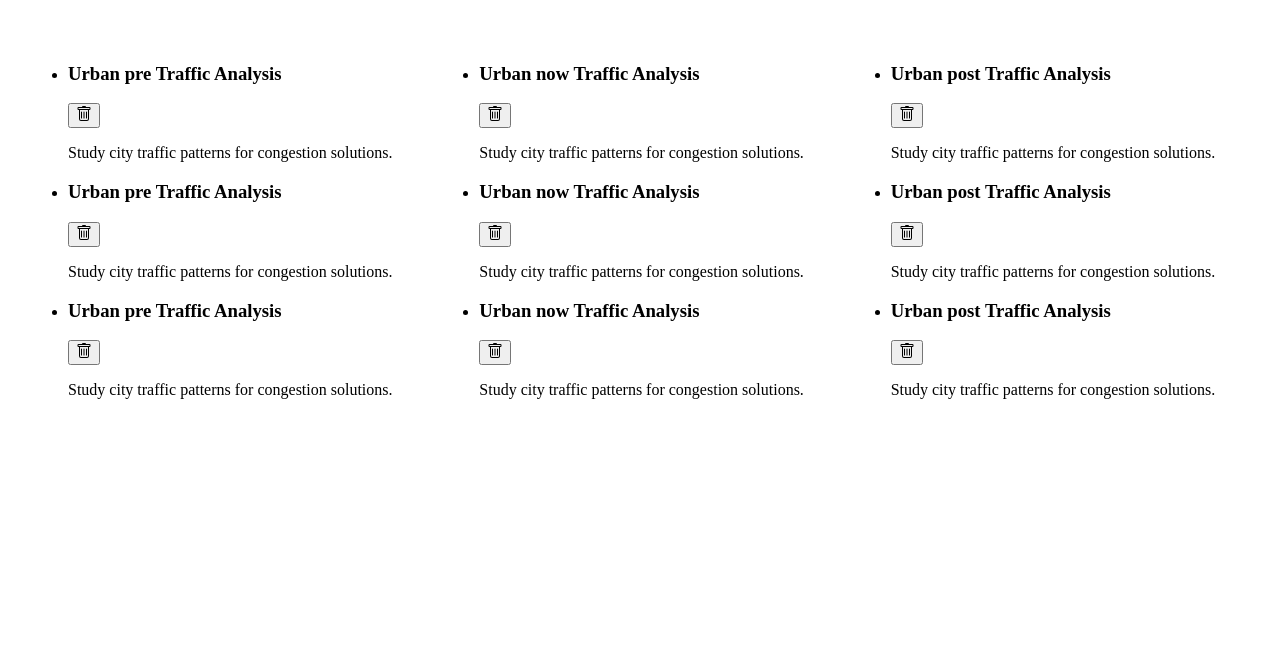
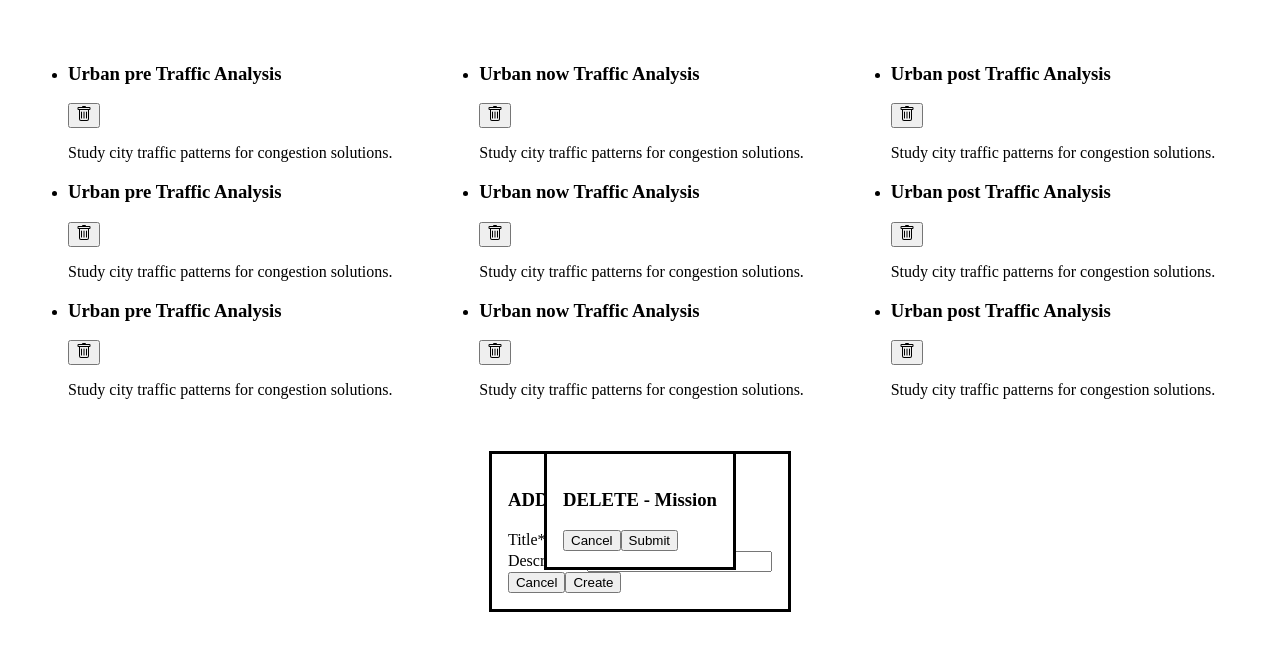
Before and after one commit to mskasal/challenge-copter, a React (Vite) app in the folder client/: page / in a window 1280 px wide. Both pictures are taken after a click on the button 84 px from the left and 115 px from the top of the page. Shown: the top 650 px of the page. Built offline with nearby package versions, Linux system fonts and the light colour scheme; no server answers.

Commit message:
feat: Create dialog content and bind dialogs
- Dialogs are global but func is implicit

```diff
--- /dev/null
+++ b/client/src/components/Dialogs.tsx
@@ -0,0 +1,84 @@
+import { FormEvent, useRef } from "react";
+import { useFlightAdd, useFlightDelete } from "../hooks";
+
+import { FlatButton } from "./Buttons";
+import { FlightTypePreview } from "../models";
+
+interface DialogProps {
+  isOpen: boolean;
+  onCancel: VoidFunction;
+  id?: string;
+}
+
+export function DeleteDialog({ isOpen, onCancel, id }: DialogProps) {
+  const { deleteFlight, loading, error } = useFlightDelete();
+  const onSubmit = () => {
+    deleteFlight(id!);
+    console.log(id);
+  };
+
+  return (
+    <dialog open={isOpen}>
+      <h3>
+        DELETE - <span>Mission</span>
+      </h3>
+      <div className="btn-group">
+        <FlatButton onClick={onCancel} text="Cancel" autoFocus />
+        <FlatButton disabled={loading} onClick={onSubmit} text="Submit" />
+      </div>
+      {error && <p>{error?.message}</p>}
+    </dialog>
+  );
+}
+
+export function AddDialog({ isOpen, onCancel }: DialogProps) {
+  const formRef = useRef<HTMLFormElement>(null);
+  const { addFlight, loading, error } = useFlightAdd();
+
+  const onSubmit = (event: FormEvent) => {
+    event.preventDefault();
+
+    if (formRef.current && formRef.current.checkValidity()) {
+      const formData = new FormData(formRef.current);
+      const newFlight: FlightTypePreview = {
+        title: formData.get("title")!.toString(),
+        desc: formData.get("desc")!.toString(),
+        status: "pre",
+      };
+
+      addFlight(newFlight);
+    }
+  };
+
+  return (
+    <dialog open={true || isOpen}>
+      <h3>
+        ADD - <span>Mission</span>
+      </h3>
+      <form
+        onSubmit={onSubmit}
+        ref={formRef}
+        style={{ display: "flex", flexDirection: "column" }}
+      >
+        <label htmlFor="title">
+          Title*:
+          <input id="title" name="title" type="text" required autoFocus />
+        </label>
+
+        <label htmlFor="desc">
+          Description:
+          <input id="desc" name="desc" type="text" />
+        </label>
+        <div className="btn-group">
+          <FlatButton onClick={onCancel} text="Cancel" type="button" />
+          <FlatButton
+            disabled={loading}
+            text="Create"
+            type="submit"
+          />
+        </div>
+        {error && <p>{error.message}</p>}
+      </form>
+    </dialog>
+  );
+}
--- a/client/src/components/Flight.component.tsx
+++ b/client/src/components/Flight.component.tsx
@@ -6,6 +6,7 @@ import { FlightType } from "../models";
 
 import { IconButton } from "./Buttons";
 import { Icons } from "./Icons";
+import { DialogType, useDialog } from "../contexts/Dialogs.context";
 
 interface FlightProps {
   flight: FlightType;
@@ -13,8 +14,9 @@ interface FlightProps {
 
 export default function Flight({ flight }: FlightProps) {
   const liRef = useRef<HTMLLIElement>(null);
+  const {openDialog} = useDialog();
+
   useDraggable<HTMLLIElement, FlightType>(liRef, flight);
-  const { deleteFlight, loading } = useFlightDelete();
 
   return (
     <li className={`flight-${flight.status}`} draggable ref={liRef}>
@@ -22,8 +24,7 @@ export default function Flight({ flight }: FlightProps) {
         <h3>{flight.title}</h3>
         <IconButton
           icon={Icons.bin}
-          onClick={() => deleteFlight(flight.id)}
-          disabled={loading}
+          onClick={() => openDialog(DialogType.DELETE, flight.id)}
         >
         </IconButton>
       </div>
--- /dev/null
+++ b/client/src/contexts/Dialogs.context.tsx
@@ -0,0 +1,65 @@
+import { createContext, ReactNode, useContext, useState } from "react";
+import { AddDialog, DeleteDialog } from "../components/Dialogs";
+
+type DialogContextType = {
+  openDialog: (type: DialogType, id?: string) => void;
+};
+
+export enum DialogType {
+  ADD = "add",
+  DELETE = "delete",
+}
+
+const DialogContext = createContext<DialogContextType | undefined>(undefined);
+
+export function useDialog() {
+  const context = useContext(DialogContext);
+
+  if (!context) {
+    throw "Missing Provider: DialogProvider";
+  }
+  return context;
+}
+
+interface DialogProviderProps {
+  children: ReactNode;
+}
+
+export default function DialogProvider({ children }: DialogProviderProps) {
+  const [isAddDialogOpen, setAddDialogOpen] = useState(false);
+  const [isDeleteDialogOpen, setDeleteDialogOpen] = useState(false);
+  const [deleteId, setDeleteId] = useState<string | undefined>(undefined);
+
+  const openDialog = (type: DialogType, id?: string) => {
+    switch (type) {
+      case DialogType.ADD:
+        setAddDialogOpen(true);
+        break;
+      case DialogType.DELETE:
+        if (!id) {
+          throw "Provide id for the delete operation.";
+        }
+        setDeleteDialogOpen(true);
+        setDeleteId(id);
+        break;
+    }
+  };
+
+  const closeDialog = () => {
+    setAddDialogOpen(false);
+    setDeleteDialogOpen(false);
+  };
+
+  return (
+    <DialogContext.Provider value={{ openDialog }}>
+      {children}
+
+      <AddDialog isOpen={isAddDialogOpen} onCancel={closeDialog} />
+      <DeleteDialog
+        isOpen={isDeleteDialogOpen}
+        onCancel={closeDialog}
+        id={deleteId}
+      />
+    </DialogContext.Provider>
+  );
+}
--- a/client/src/hooks.ts
+++ b/client/src/hooks.ts
@@ -1,9 +1,10 @@
 import { useCallback, useState } from "react";
 
-import { FlightType } from "./models";
+import { FlightType, FlightTypePreview } from "./models";
 import {
   getFlights,
   removeFlightById,
+  saveFlight,
   updateFlightById,
 } from "./services/flights.service";
 import { HttpError } from "./services/http.service";
@@ -58,13 +59,13 @@ export function useFlightDelete() {
 
 export function useFlightAdd() {
   const [loading, setLoading] = useState(false);
-  const [data, setData] = useState<FlightType | null>(null);
+  const [data, setData] = useState<FlightTypePreview | null>(null);
   const [error, setError] = useState<HttpError | null>(null);
 
-  const addFlight = useCallback((data: FlightType, id: string) => {
+  const addFlight = useCallback((data: FlightTypePreview) => {
     setLoading(true);
 
-    updateFlightById(data, id)
+    saveFlight(data)
       .then(
         (response) => setData(response.data),
       )
--- a/client/src/main.tsx
+++ b/client/src/main.tsx
@@ -1,9 +1,12 @@
 import React from "react";
 import ReactDOM from "react-dom/client";
 import { App } from "./App.tsx";
+import DialogProvider from "./contexts/Dialogs.context.tsx";
 
 ReactDOM.createRoot(document.getElementById("root")!).render(
   <React.StrictMode>
-    <App />
+    <DialogProvider>
+      <App />
+    </DialogProvider>
   </React.StrictMode>,
 );
--- a/client/src/models.ts
+++ b/client/src/models.ts
@@ -6,3 +6,5 @@ export type FlightType = {
   desc: string;
   status: FlightStatus;
 };
+
+export type FlightTypePreview = Omit<FlightType, 'id'>;
--- a/client/src/services/flights.service.ts
+++ b/client/src/services/flights.service.ts
@@ -1,4 +1,4 @@
-import { FlightType } from "../models";
+import { FlightType, FlightTypePreview } from "../models";
 import { del, get, patch, post } from "./http.service";
 
 export async function getFlights() {
@@ -9,8 +9,8 @@ export async function getFlightById(id: string) {
   return await get<FlightType>("/flight", id);
 }
 
-export async function saveFlight(data: FlightType) {
-  return await post<FlightType>("/flight", data);
+export async function saveFlight(data: FlightTypePreview) {
+  return await post<FlightTypePreview>("/flight", data);
 }
 
 export async function updateFlightById(data: FlightType, id: string) {
```
Also changed, not shown: client/index.html (line endings or trailing spaces).
